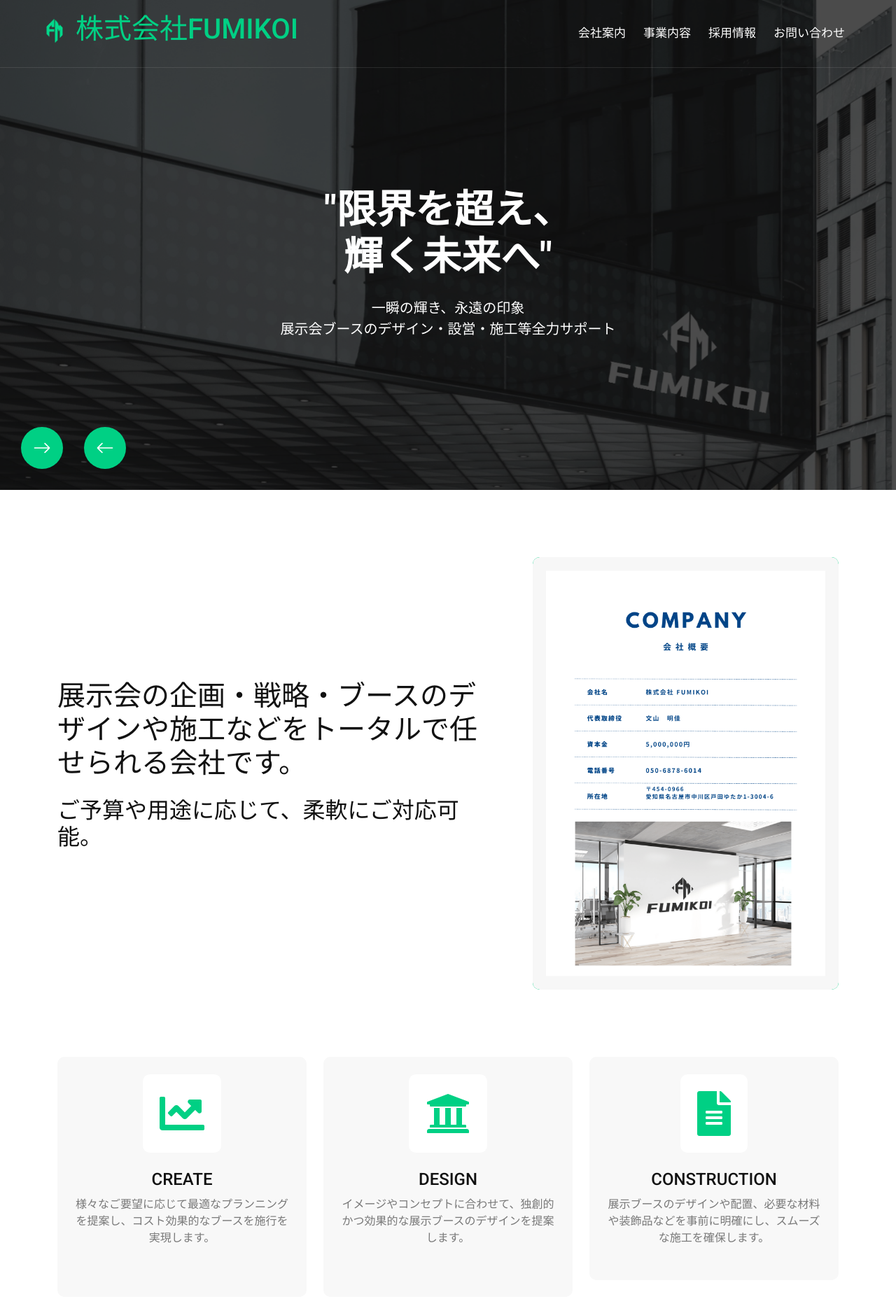
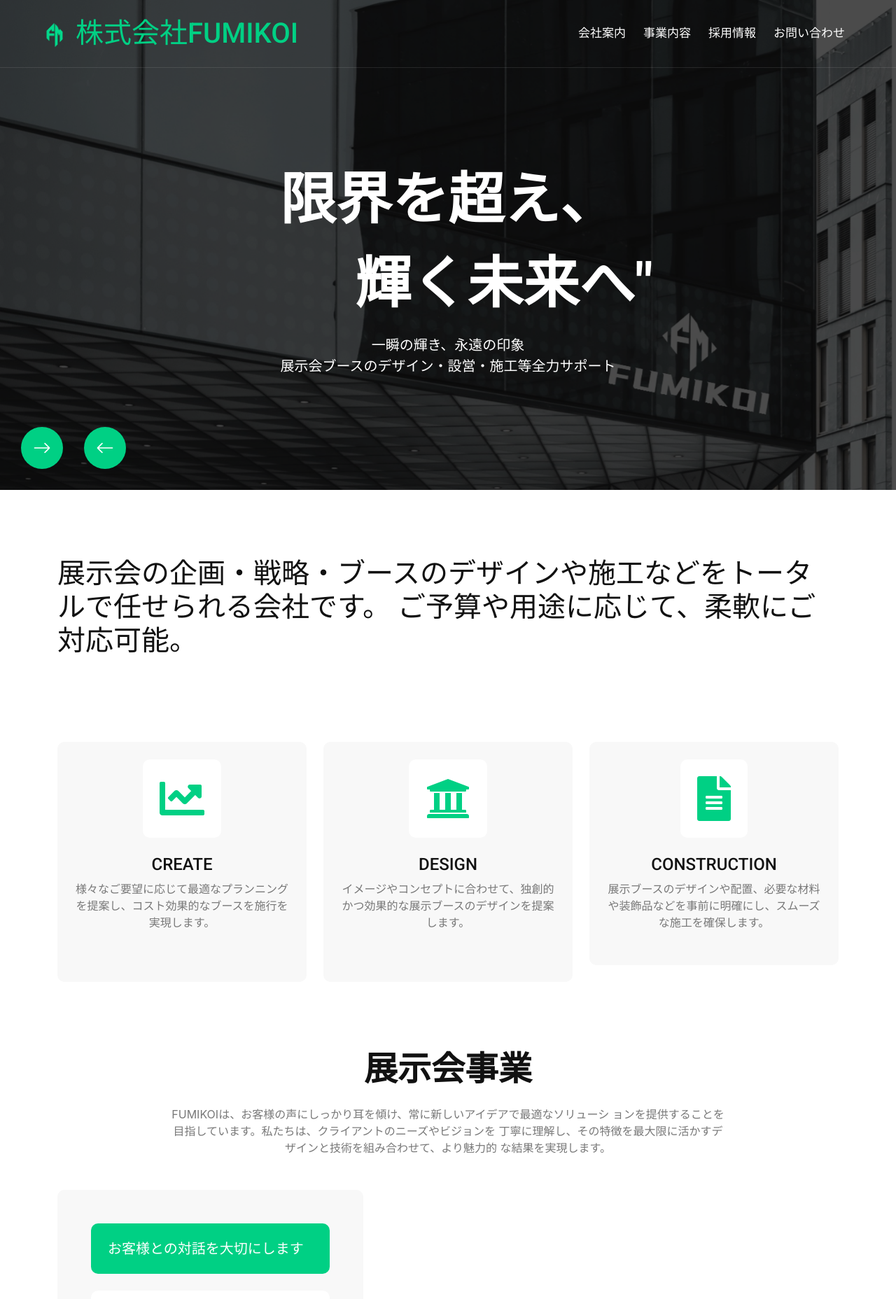
Before and after one commit to zhaoxy0215/webdemo, a plain HTML site: page index.html in a window 1280 px wide. Shown: the top 1856 px of the page at 70% size. Drawn offline with nearby package versions, Linux system fonts and the light colour scheme.

Commit message:
1次初稿对应

```diff
--- a/404.html
+++ b/404.html
@@ -11,7 +11,7 @@
         <!-- Google Web Fonts -->
         <link rel="preconnect" href="https://fonts.googleapis.com">
         <link rel="preconnect" href="https://fonts.gstatic.com" crossorigin>
-        <link href="https://fonts.googleapis.com/css2?family=Inter:wght@100..900&family=Roboto:wght@400;500;700;900&display=swap" rel="stylesheet">
+        <link href="https://fonts.googleapis.com/css2?family=Noto+Sans+JP:wght@100..900&family=Roboto:wght@400;500;700;900&display=swap" rel="stylesheet">
 
         <!-- Icon Font Stylesheet -->
         <link rel="stylesheet" href="https://use.fontawesome.com/releases/v5.15.4/css/all.css"/>
@@ -43,17 +43,17 @@
         <div class="container-fluid position-relative p-0">
             <nav class="navbar navbar-expand-lg navbar-light px-4 px-lg-5 py-3 py-lg-0">
                 <a href="index.html" class="navbar-brand p-0">
-                    <h1 class="text-primary"><img src="img/logo-header.png" alt="Logo">株式会社FUMIKOI</h1>
+                    <h1 class="text-primary" style="margin-top:.75rem"><img src="img/logo-header.png" alt="Logo">株式会社FUMIKOI</h1>
                 </a>
                 <button class="navbar-toggler" type="button" data-bs-toggle="collapse" data-bs-target="#navbarCollapse">
                     <span class="fa fa-bars"></span>
                 </button>
                 <div class="collapse navbar-collapse" id="navbarCollapse">
                     <div class="navbar-nav ms-auto py-0">
-                        <a href="about.html" class="nav-item nav-link">会社案内</a>
-                        <a href="service.html" class="nav-item nav-link">事業内容</a>
-                        <a href="offer.html" class="nav-item nav-link">採用情報</a>
-                        <a href="contact.html" class="nav-item nav-link">お問い合わせ</a>
+                        <a href="about.html" class="nav-item nav-link" style="display:flex;justify-content:flex-end;">会社案内</a>
+                        <a href="service.html" class="nav-item nav-link" style="display:flex;justify-content:flex-end;">事業内容</a>
+                        <a href="offer.html" class="nav-item nav-link" style="display:flex;justify-content:flex-end;">採用情報</a>
+                        <a href="contact.html" class="nav-item nav-link" style="display:flex;justify-content:flex-end;">お問い合わせ</a>
                     </div>
                 </div>
             </nav>
--- a/index.html
+++ b/index.html
@@ -11,7 +11,7 @@
         <!-- Google Web Fonts -->
         <link rel="preconnect" href="https://fonts.googleapis.com">
         <link rel="preconnect" href="https://fonts.gstatic.com" crossorigin>
-        <link href="https://fonts.googleapis.com/css2?family=Inter:wght@100..900&family=Roboto:wght@400;500;700;900&display=swap" rel="stylesheet">
+        <link href="https://fonts.googleapis.com/css2?family=Noto+Sans+JP:wght@100..900&family=Roboto:wght@400;500;700;900&display=swap" rel="stylesheet">
 
         <!-- Icon Font Stylesheet -->
         <link rel="stylesheet" href="https://use.fontawesome.com/releases/v5.15.4/css/all.css"/>
@@ -44,17 +44,17 @@
         <div class="container-fluid position-relative p-0">
             <nav class="navbar navbar-expand-lg navbar-light px-4 px-lg-5 py-3 py-lg-0">
                 <a href="" class="navbar-brand p-0">
-                    <h1 class="text-primary"><img src="img/logo-header.png" alt="Logo">株式会社FUMIKOI</h1>
+                    <h1 class="text-primary" style="margin-top:.75rem"><img src="img/logo-header.png" alt="Logo">株式会社FUMIKOI</h1>
                 </a>
                 <button class="navbar-toggler" type="button" data-bs-toggle="collapse" data-bs-target="#navbarCollapse">
                     <span class="fa fa-bars"></span>
                 </button>
                 <div class="collapse navbar-collapse" id="navbarCollapse">
                     <div class="navbar-nav ms-auto py-0">
-                        <a href="about.html" class="nav-item nav-link">会社案内</a>
-                        <a href="service.html" class="nav-item nav-link">事業内容</a>
-                        <a href="offer.html" class="nav-item nav-link">採用情報</a>
-                        <a href="contact.html" class="nav-item nav-link">お問い合わせ</a>
+                        <a href="about.html" class="nav-item nav-link" style="display:flex;justify-content:flex-end;">会社案内</a>
+                        <a href="service.html" class="nav-item nav-link" style="display:flex;justify-content:flex-end;">事業内容</a>
+                        <a href="offer.html" class="nav-item nav-link" style="display:flex;justify-content:flex-end;">採用情報</a>
+                        <a href="contact.html" class="nav-item nav-link" style="display:flex;justify-content:flex-end;">お問い合わせ</a>
                     </div>
                 </div>
             </nav>
@@ -67,9 +67,12 @@
                         <div class="container">
                             <div class="row gy-0 gx-5">
                                 <div class="col-lg-0 col-xl-5"></div>
-                                <div class="col-xl-7 animated fadeInLeft">
-                                    <div class="text-sm-center text-md-end">
-                                        <h1 class="display-4 text-uppercase text-white mb-4">"限界を超え、<br>輝く未来へ"</h1>
+                                <div class="col-12 animated fadeInLeft">
+                                    <div class="text-center">
+                                        <h1 class="display-1 text-uppercase text-white my-1">
+                                            <div class="my-4">限界を超え、</div>
+                                            <div class="my-4">　　輝く未来へ"</div>
+                                        </h1>
                                         <p class="mb-5 fs-5">一瞬の輝き、永遠の印象<br>展示会ブースのデザイン・設営・施工等全力サポート</p>
                                     </div>
                                 </div>
@@ -81,10 +84,14 @@
                     <img src="img/carousel-2.jpg" class="img-fluid w-100" alt="Image">
                     <div class="carousel-caption">
                         <div class="container">
-                            <div class="row g-5">
-                                <div class="col-12 animated fadeInUp">
+                            <div class="row gy-0 gx-5">
+                                <div class="col-lg-0 col-xl-5"></div>
+                                <div class="col-12 animated fadeInLeft">
                                     <div class="text-center">
-                                        <h1 class="display-4 text-uppercase text-white mb-4">"限界を超え、<br>輝く未来へ"</h1>
+                                        <h1 class="display-1 text-uppercase text-white my-1">
+                                            <div class="my-4">限界を超え、</div>
+                                            <div class="my-4">　　輝く未来へ"</div>
+                                        </h1>
                                         <p class="mb-5 fs-5">一瞬の輝き、永遠の印象<br>展示会ブースのデザイン・設営・施工等全力サポート</p>
                                     </div>
                                 </div>
@@ -98,9 +105,12 @@
                         <div class="container">
                             <div class="row gy-0 gx-5">
                                 <div class="col-lg-0 col-xl-5"></div>
-                                <div class="col-xl-7 animated fadeInRight">
-                                    <div class="text-sm-center text-md-end">
-                                        <h1 class="display-4 text-uppercase text-white mb-4">"限界を超え、<br>輝く未来へ"</h1>
+                                <div class="col-12 animated fadeInLeft">
+                                    <div class="text-center">
+                                        <h1 class="display-1 text-uppercase text-white my-1">
+                                            <div class="my-4">限界を超え、</div>
+                                            <div class="my-4">　　輝く未来へ"</div>
+                                        </h1>
                                         <p class="mb-5 fs-5">一瞬の輝き、永遠の印象<br>展示会ブースのデザイン・設営・施工等全力サポート</p>
                                     </div>
                                 </div>
@@ -117,15 +127,12 @@
         <div class="container-fluid about py-5">
             <div class="container py-5">
                 <div class="row g-5 align-items-center">
-                    <div class="col-xl-7 wow fadeInLeft" data-wow-delay="0.2s">
+                    <div class="col-xl-12 wow fadeInLeft" data-wow-delay="0.2s">
                         <div>
-                            <h1 class="display-7 mb-4">展示会の企画・戦略・ブースのデザインや施工などをトータルで任せられる会社です。</h1>
-                            <h2 class="display-7 mb-4">ご予算や用途に応じて、柔軟にご対応可能。</h2>
-                        </div>
-                    </div>
-                    <div class="col-xl-5 wow fadeInRight" data-wow-delay="0.2s">
-                        <div class="bg-primary rounded position-relative overflow-hidden">
-                            <img src="img/about.png" class="img-fluid rounded w-100" alt="">
+                            <h1 class="display-7 mb-4">
+                                展示会の企画・戦略・ブースのデザインや施工などをトータルで任せられる会社です。
+                                ご予算や用途に応じて、柔軟にご対応可能。
+                            </h1>
                         </div>
                     </div>
                 </div>
```
Also changed, not shown: about.html (+6 -6 lines), contact.html (+6 -6 lines), offer.html (+6 -6 lines), service.html (+6 -6 lines).
